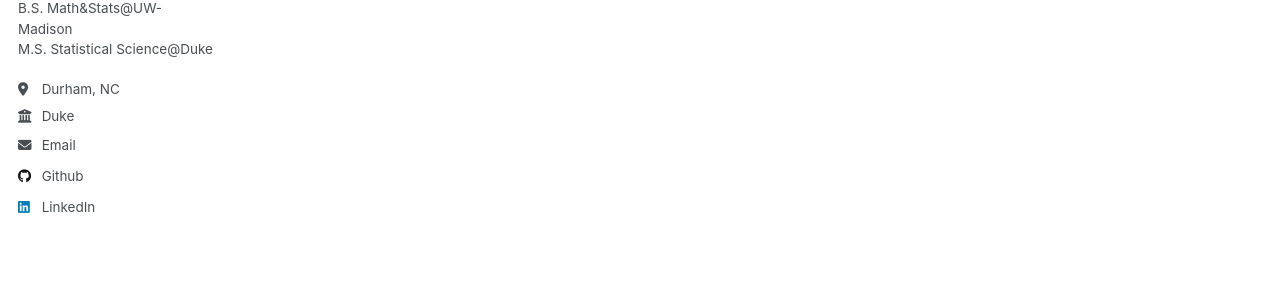
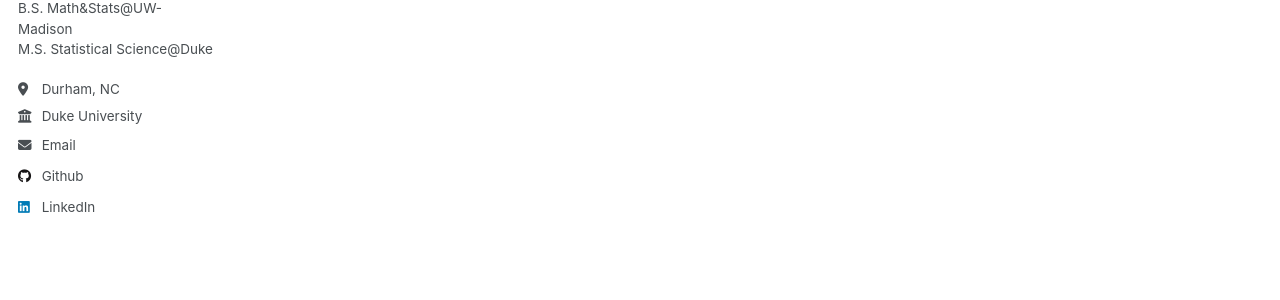
Before and after one commit to sttlchen/sttlchen.github.io, a Jekyll site: the page built from _pages/about.md, in a window 1280 px wide. Shown: the part 376-676 px from the top of the page. Built offline with Jekyll 4.4.1, drawn with Linux system fonts in a browser that asks for light colours.

Commit message:
Update _config.yml

```diff
--- a/_config.yml
+++ b/_config.yml
@@ -26,7 +26,7 @@ author:
   pronouns         : "He/Him/His"
   bio              : "B.S. Math&Stats@UW-Madison <br> M.S. Statistical Science@Duke"
   location         : "Durham, NC"
-  employer         : "Duke"
+  employer         : "Duke University"
   uri              : # URL
   email            : "tc434@duke.edu"
 
```
